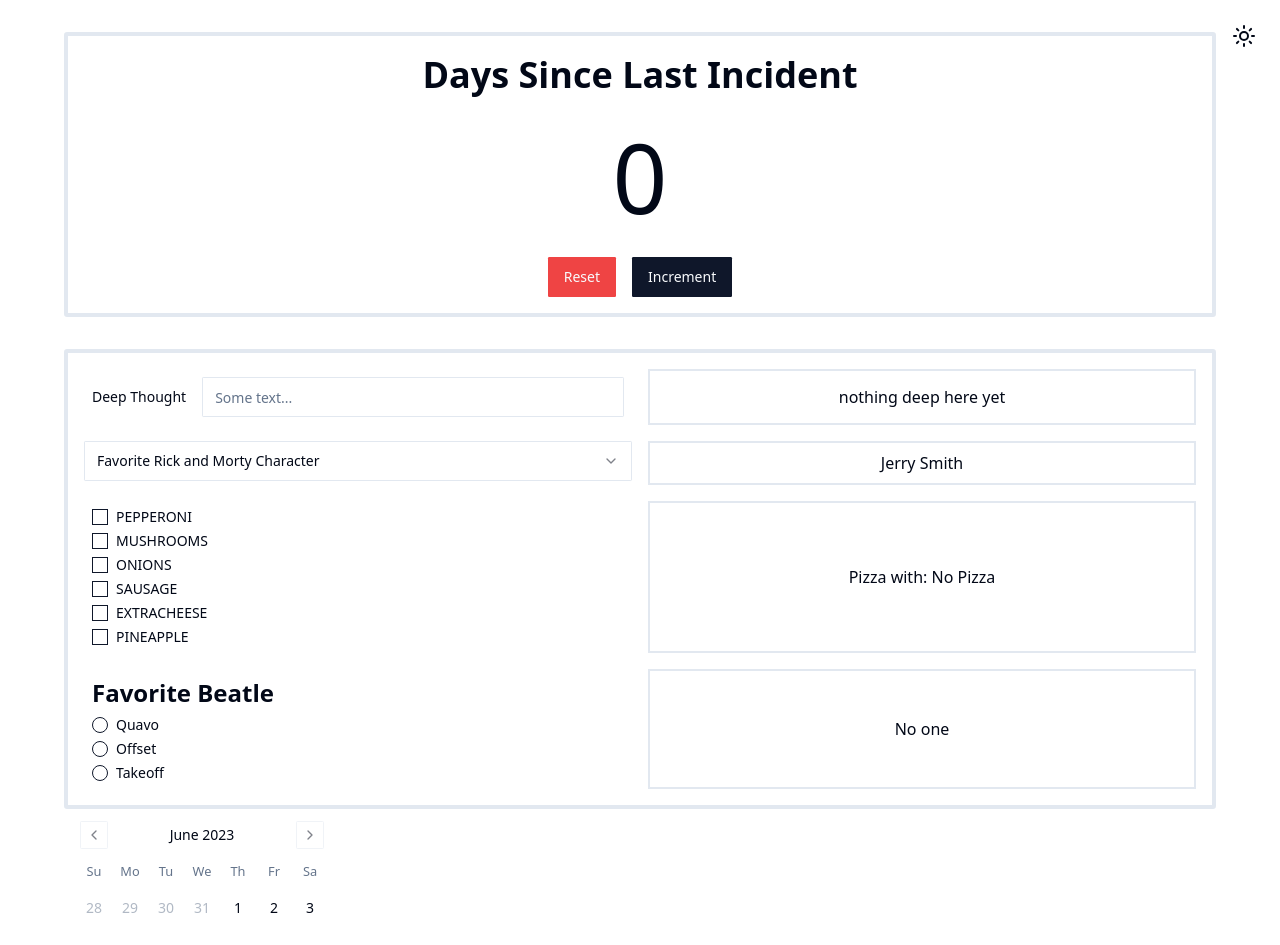
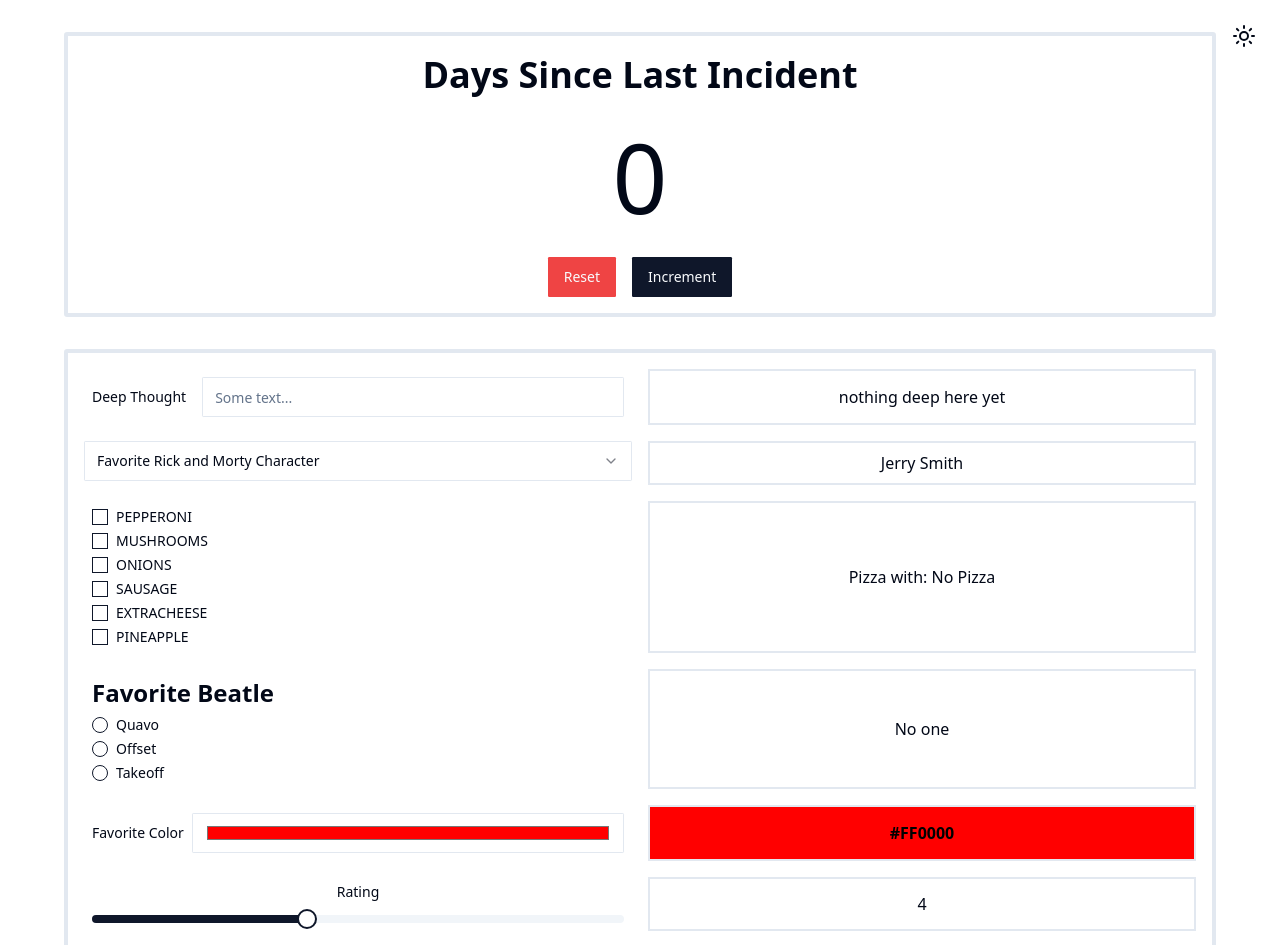
Before and after one commit to areudev/ui-dev, a React (Vite) app: page / in a window 1280 px wide. Shown: the top 945 px of the page. Built offline with nearby package versions, Linux system fonts and the light colour scheme.

Commit message:
galactic input calendar 🔭

```diff
--- a/package.json
+++ b/package.json
@@ -19,6 +19,7 @@
     "@radix-ui/react-slot": "^1.0.2",
     "class-variance-authority": "^0.6.1",
     "clsx": "^1.2.1",
+    "date-fns": "^2.30.0",
     "lucide-react": "^0.256.0",
     "react": "^18.2.0",
     "react-day-picker": "^8.8.0",
--- a/src/components/calendar.tsx
+++ b/src/components/calendar.tsx
@@ -50,8 +50,8 @@ function Calendar({
 				...classNames,
 			}}
 			components={{
-				IconLeft: ({ ...props }) => <ChevronLeft className="h-4 w-4" />,
-				IconRight: ({ ...props }) => <ChevronRight className="h-4 w-4" />,
+				IconLeft: () => <ChevronLeft className="h-4 w-4" />,
+				IconRight: () => <ChevronRight className="h-4 w-4" />,
 			}}
 			{...props}
 		/>
--- a/src/demos/galactic-input-gala/index.tsx
+++ b/src/demos/galactic-input-gala/index.tsx
@@ -11,6 +11,7 @@ import {
 } from '../../components/select'
 import { Checkbox } from '../../components/checkbox'
 import { RadioGroupItem, RadioGroup } from '../../components/radio'
+import { Slider } from '../../components/slider'
 
 const rickAndMortyCharacters = [
 	'Rick Sanchez',
@@ -56,7 +57,7 @@ const GalacticInputGala = () => {
 	const [toppings, dispatch] = useReducer(toppingsReducer, toppingsState)
 	const [favoriteBeatle, setFavoriteBeatle] = useState('')
 	const [color, setColor] = useState('#FF0000')
-	const [rating, setRating] = useState('4')
+	const [rating, setRating] = useState([4])
 	const [date, setDate] = useState('2023-03-23')
 	const [file, setFile] = useState<File | null>(null)
 
@@ -142,6 +143,50 @@ const GalacticInputGala = () => {
 				<div className="flex items-center justify-around gap-2 border-2 p-2">
 					<p data-testid="radio-result">{favoriteBeatle || 'No one'}</p>
 				</div>
+				<div className="flex gap-2 items-center p-2">
+					<Label className="min-w-min flex-shrink-0" htmlFor="color">
+						Favorite Color
+					</Label>
+					<Input
+						type="color"
+						id="color"
+						value={color}
+						onChange={e => setColor(e.target.value)}
+						data-testid="color-input"
+					/>
+				</div>
+				<div
+					className="flex items-center justify-around gap-2 border-2 p-2"
+					style={{
+						backgroundColor: color,
+						color: color > '#888888' ? '#000000' : '#ffffff',
+					}}
+					data-testid="color-container"
+				>
+					<p className="font-bold" data-testid="color-result">
+						{color}
+					</p>
+				</div>
+				<div className="flex flex-col gap-4 items-center p-2">
+					<Label htmlFor="rating">Rating</Label>
+					<Slider
+						id="rating"
+						name="rating"
+						min={0}
+						max={10}
+						defaultValue={rating}
+						onValueChange={v => setRating(v)}
+						data-testid="range-input"
+					/>
+				</div>
+				<div className="flex items-center justify-around gap-2 border-2 p-2">
+					<p data-testid="range-result">{rating}</p>
+				</div>
+				<div className="flex items-center gap-4 p-2">
+					<Label className="min-w-min flex-shrink-0" htmlFor="date">
+						<p>Date</p>
+					</Label>
+				</div>
 			</div>
 		</Frame>
 	)
```
Also changed, not shown: 1 other file (tests, documents, lock files or other folders).
